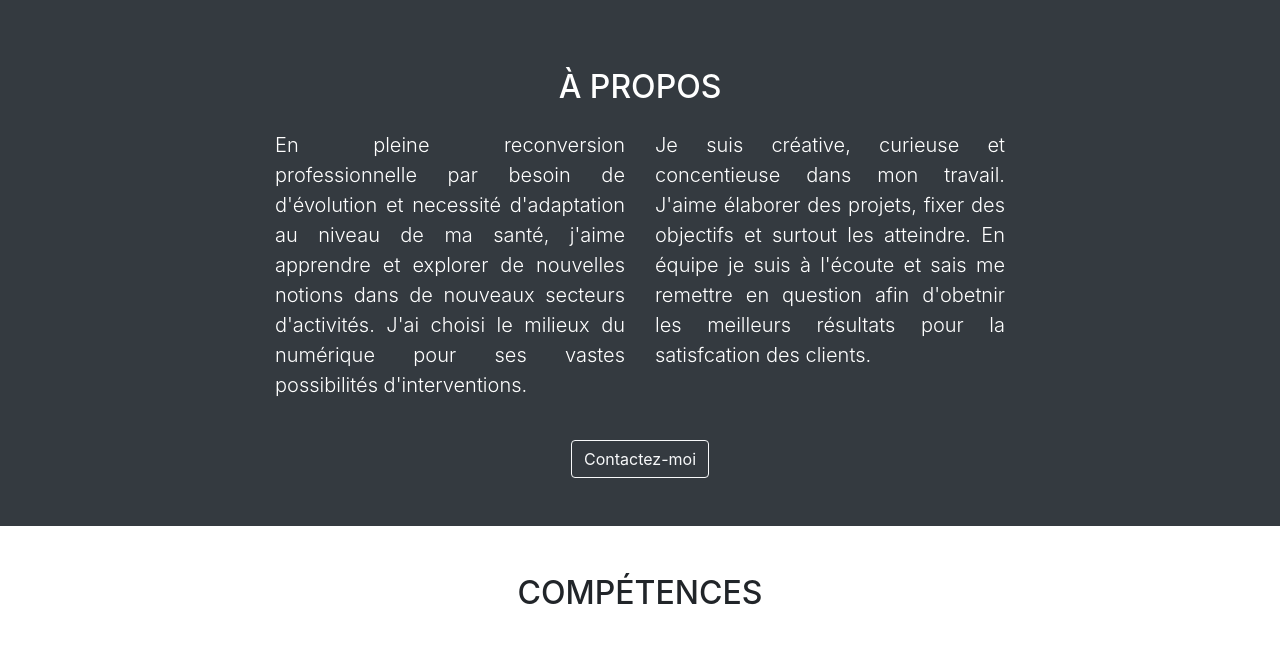
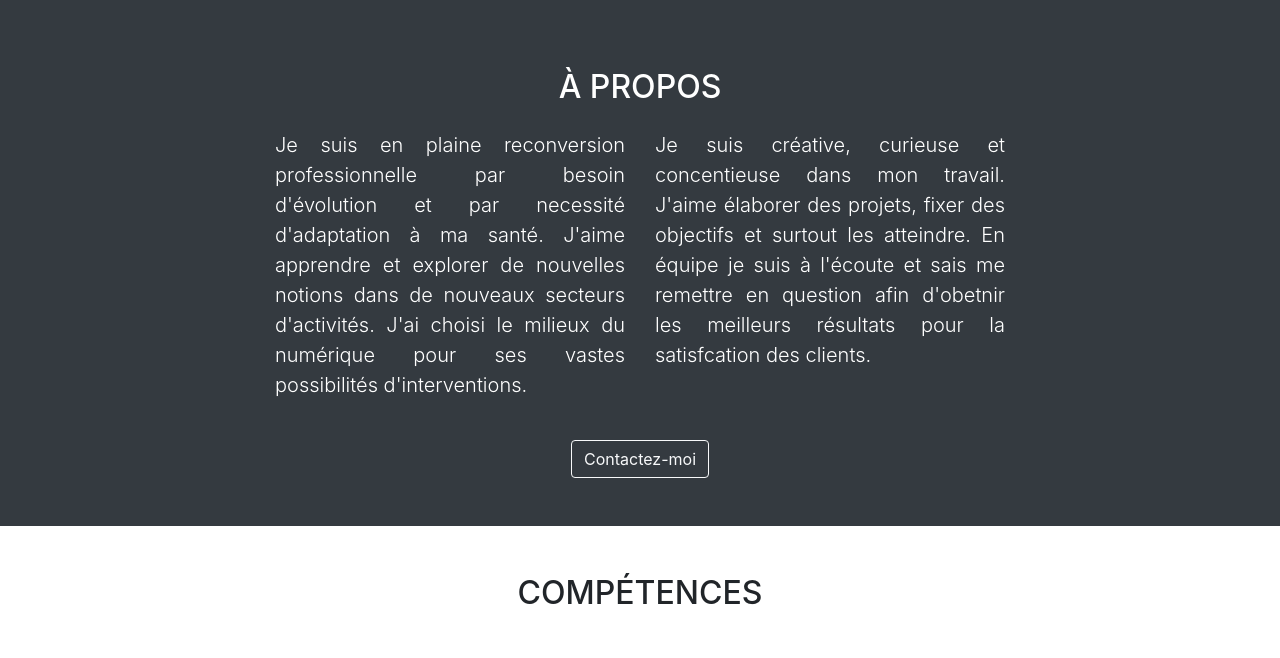
Before and after one commit to nadiaprojets/porfolio1, a plain HTML site: page index.html in a window 1280 px wide. Shown: the part 1240-1898 px from the top of the page. Drawn offline with nearby package versions, Linux system fonts and the light colour scheme; files whose address does not match are found by name.

Commit message:
Update index.html

```diff
--- a/index.html
+++ b/index.html
@@ -147,7 +147,7 @@
             <div class="row">
 
               <div class="col-lg-4 ml-auto">
-                 <p class="lead">En pleine reconversion professionnelle par besoin de d'évolution et necessité d'adaptation au niveau de ma santé, j'aime apprendre et explorer de nouvelles notions dans de nouveaux secteurs d'activités. J'ai choisi le milieux du numérique pour ses vastes possibilités d'interventions.</p>
+                 <p class="lead">Je suis en plaine reconversion professionnelle par besoin d'évolution et par necessité d'adaptation à ma santé. J'aime apprendre et explorer de nouvelles notions dans de nouveaux secteurs d'activités. J'ai choisi le milieux du numérique pour ses vastes possibilités d'interventions.</p>
               </div>
 
               <div class="col-lg-4 mr-auto">
```
